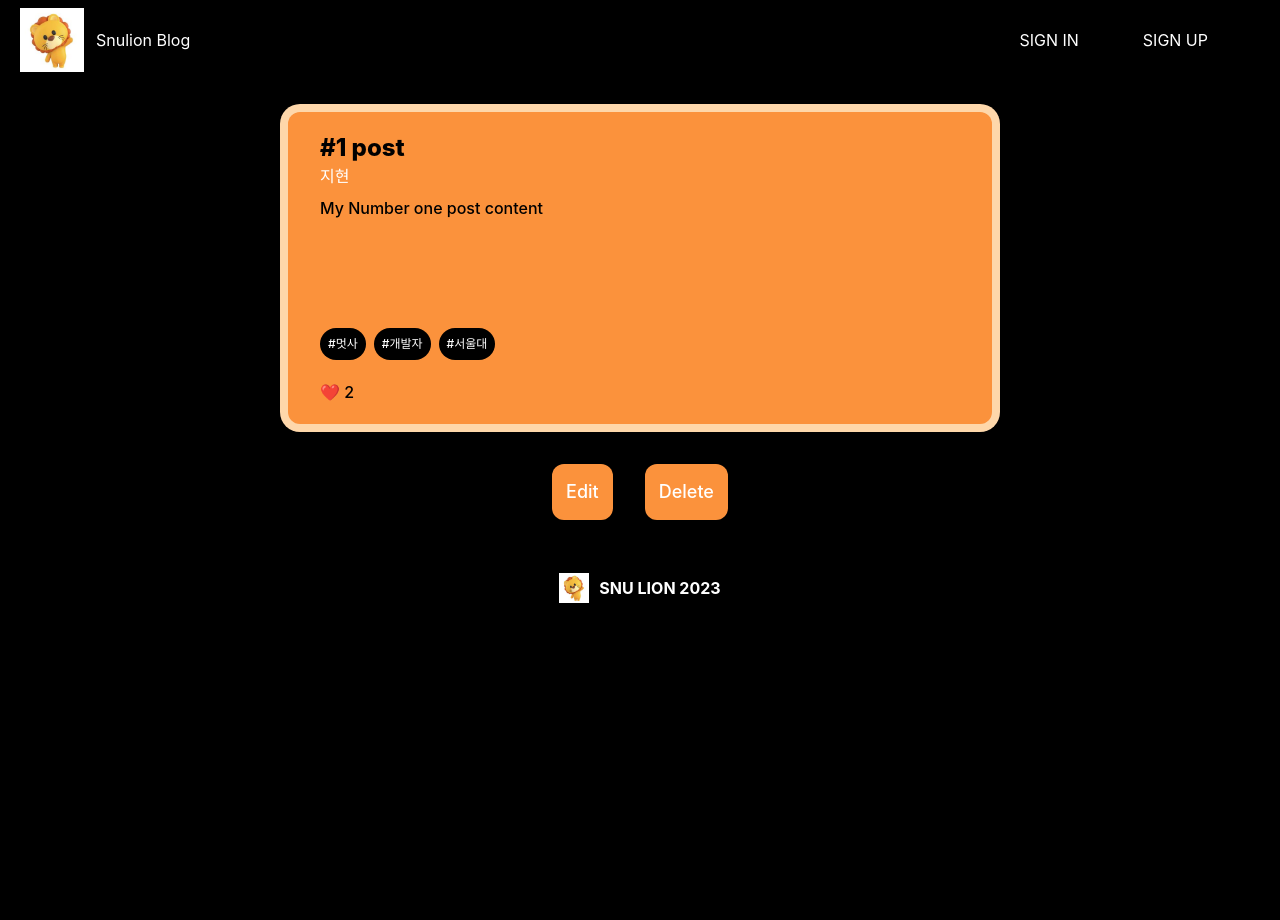
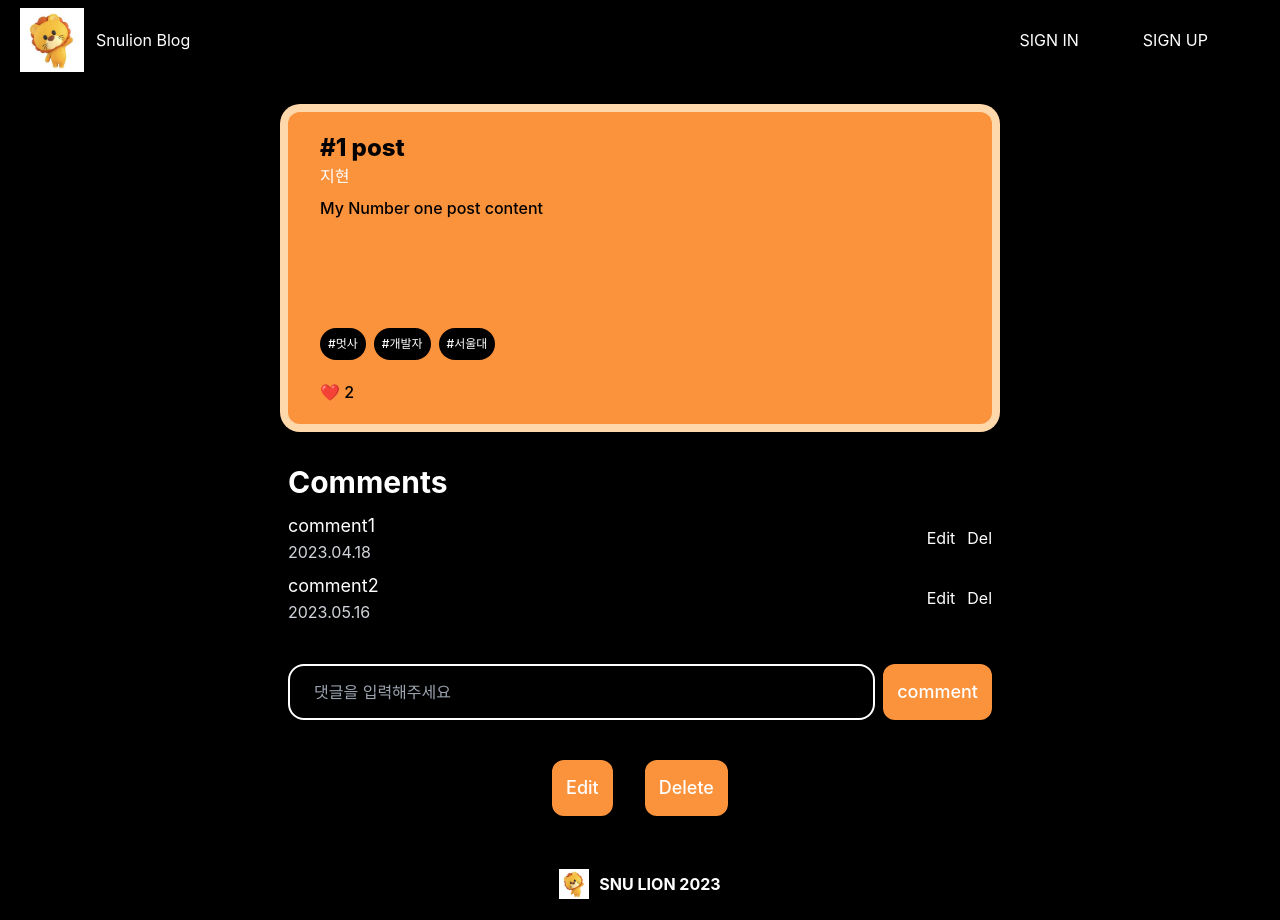
Before and after one commit to snulion11th-seminar/react, a React (Create React App) app: page /1 in a window 1280 px wide. Before the commit the page ends 800 px from the top, so only its background shows below. Built offline with nearby package versions, Linux system fonts and the light colour scheme.

Commit message:
week9 seminar assignment

```diff
--- a/src/components/Comment/CommentElement.jsx
+++ b/src/components/Comment/CommentElement.jsx
@@ -1,6 +1,11 @@
+import { useState } from "react";
+
 const CommentElement = (props) => {
-  // TODO : props 받기
+  // TODO : props 받기 *
   // TODO : 수정하는 input 내용 관리
+  const [isEditing, setIsEditing] = useState(false);
+  const { comment, handleCommentDelete } = props;
+  const [commentContent, setCommentContent] = useState(comment.content);
 
   // comment created_at 전처리
   const date = new Date(comment.created_at);
@@ -10,20 +15,32 @@ const CommentElement = (props) => {
   let day = date.getDate();
   day = day < 10 ? `0${day}` : day;
 
-  <div className="w-full flex justify-between gap-1 mb-2">
-    <div className="w-3/4">
-      // 수정중일때와 아닐때를 다르게 보여줘야겠지
-      {수정중 ? <input /> : <p>{내용}</p>}
-      // 날짜
-      <span className="text-base mr-1 text-gray-300">
-        {year}.{month}.{day}
-      </span>
-      // 수정, 삭제버튼
+  return (
+    <div className="w-full flex justify-between gap-1 mb-2">
+      <div className="w-3/4">
+        {isEditing ? (
+          <input
+            className="input"
+            value={commentContent}
+            onChange={(e) => setCommentContent(e.target.value)}
+          />
+        ) : (
+          <p className="text-lg mr-4">{commentContent}</p>
+        )}
+        <span className="text-base mr-1 text-gray-300">
+          {year}.{month}.{day}
+        </span>
+      </div>
       <div className="w-1/4 flex flex-row-reverse items-center">
-        // delete 버튼은 수정이 아닐때만 보이게 해줘
+        <button onClick={() => handleCommentDelete(comment.id)}>
+          {isEditing ? "" : "Del"}
+        </button>
+        <button className="mr-3" onClick={() => setIsEditing(!isEditing)}>
+          {isEditing ? "Done" : "Edit"}
+        </button>
       </div>
     </div>
-  </div>;
+  );
 };
 
 export default CommentElement;
--- a/src/components/Comment/index.jsx
+++ b/src/components/Comment/index.jsx
@@ -1,22 +1,70 @@
-import { useState } from "react";
+import { useState, useEffect } from "react";
 import comments from "../../data/comments";
 import CommentElement from "./CommentElement";
 
-const Comment = () => {
-  // TODO 1: comments 불러와서 저장해야겟즤
+export const Comment = ({ postId }) => {
+  const [filteredComments, setFilteredComments] = useState([]);
+  const [newInput, setNewInput] = useState("");
 
-  // TODO 2: comment추가하는 input 관리해줘야겟지
+  useEffect(() => {
+    const commentList = comments.filter(
+      (comment) => comment.post === parseInt(postId)
+    );
+    setFilteredComments(commentList);
+  }, [postId]);
 
-  // TODO 3: comment Form 제출됐을때 실행되는 함수 만들어줘
+  const handleCommentInput = (e) => {
+    let value = e.target.value;
+    setNewInput(value);
+  };
+
+  const handleSubmit = (e) => {
+    e.preventDefault();
+    const newComment = {
+      id: comments.length + 1,
+      content: newInput,
+      created_at: Date.now(),
+      author: {
+        id: 1,
+        username: "user1",
+      },
+    };
+    setFilteredComments([...filteredComments, newComment]);
+    setNewInput("");
+  };
 
   // TODO 4: commet Delete 하는 함수 만들어죠
+  const handleCommentDelete = (id) => {
+    setFilteredComments(
+      filteredComments.filter((comment) => comment.id !== id)
+    );
+  };
+
   return (
     <div className="w-full mt-5 self-start">
       <h1 className="text-3xl font-bold mt-5 mb-3">Comments</h1>
-      // commentElement // <CommentElement /> 가 comment마다 반복시켜야즤
-      <form>// TODO 2-3 : comment 추가하는 comment form 만들어주기</form>
+      {filteredComments.map((comment) => {
+        return (
+          <CommentElement
+            key={comment.id}
+            comment={comment}
+            handleCommentDelete={handleCommentDelete}
+          />
+        );
+      })}
+      <form className="flex mt-10 gap-2 justify-center items-center">
+        <input
+          type="text"
+          placeholder="댓글을 입력해주세요"
+          className="input h-14"
+          onChange={handleCommentInput}
+          value={newInput}
+          required
+        ></input>
+        <button className="button" type="submit" onClick={handleSubmit}>
+          comment
+        </button>
+      </form>
     </div>
   );
 };
-
-export default Comment;
--- a/src/data/comment.js
+++ /dev/null
@@ -1,12 +0,0 @@
-[
-  {
-    id: 1,
-    content: "comment1",
-    created_at: "2023-04-18T15:09:43Z",
-    post: 1,
-    author: {
-      id: 2,
-      username: "user2",
-    },
-  },
-];
--- /dev/null
+++ b/src/data/comments.js
@@ -0,0 +1,34 @@
+const comments = [
+  {
+    id: 1,
+    content: "comment1",
+    created_at: "2023-04-18T15:09:43Z",
+    post: 1,
+    author: {
+      id: 2,
+      username: "user2",
+    },
+  },
+  {
+    id: 2,
+    content: "comment2",
+    created_at: "2023-05-16T15:09:43Z",
+    post: 1,
+    author: {
+      id: 1,
+      username: "user1",
+    },
+  },
+  {
+    id: 3,
+    content: "comment3",
+    created_at: "2023-05-16T19:09:43Z",
+    post: 2,
+    author: {
+      id: 3,
+      username: "user3",
+    },
+  },
+];
+
+export default comments;
--- a/src/routes/PostDetailPage.jsx
+++ b/src/routes/PostDetailPage.jsx
@@ -2,6 +2,7 @@ import { useEffect, useState } from "react";
 import { useParams } from "react-router-dom";
 import { BigPost } from "../components/Posts";
 import { Link } from "react-router-dom";
+import { Comment } from "../components/Comment";
 import posts from "../data/posts";
 
 const PostDetailPage = () => {
@@ -25,7 +26,7 @@ const PostDetailPage = () => {
       <div className="flex flex-col items-center w-3/5 p-8">
         {/* post detail component */}
         <BigPost post={post} />
-
+        <Comment postId={postId} />
         <div>
           <Link to={`/${post.id}/edit`}>
             <button className="button mt-10 mx-4 py-2 px-10">Edit</button>
```
